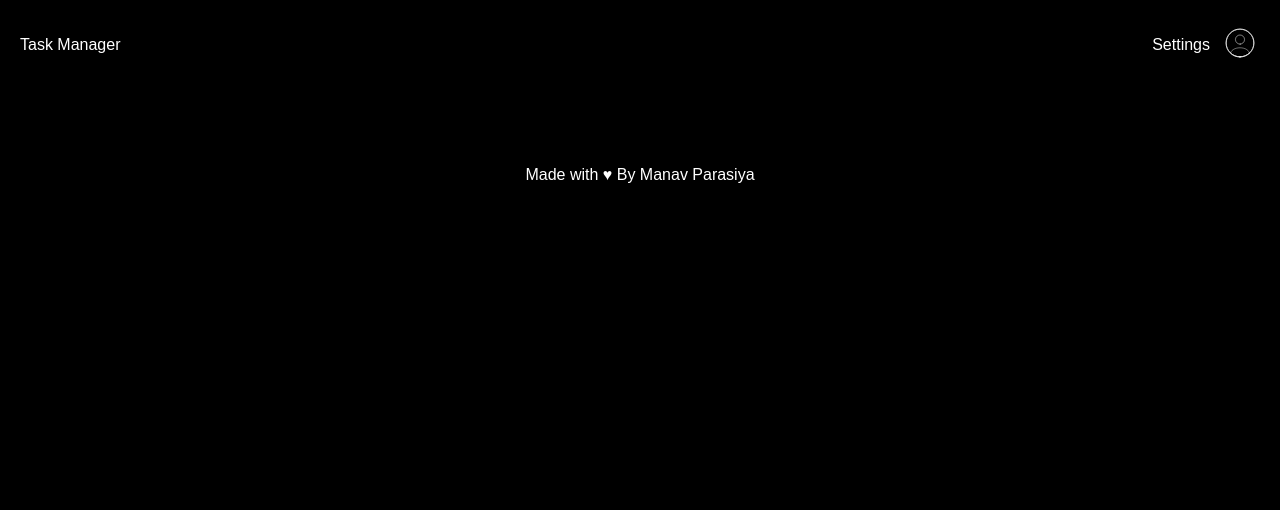
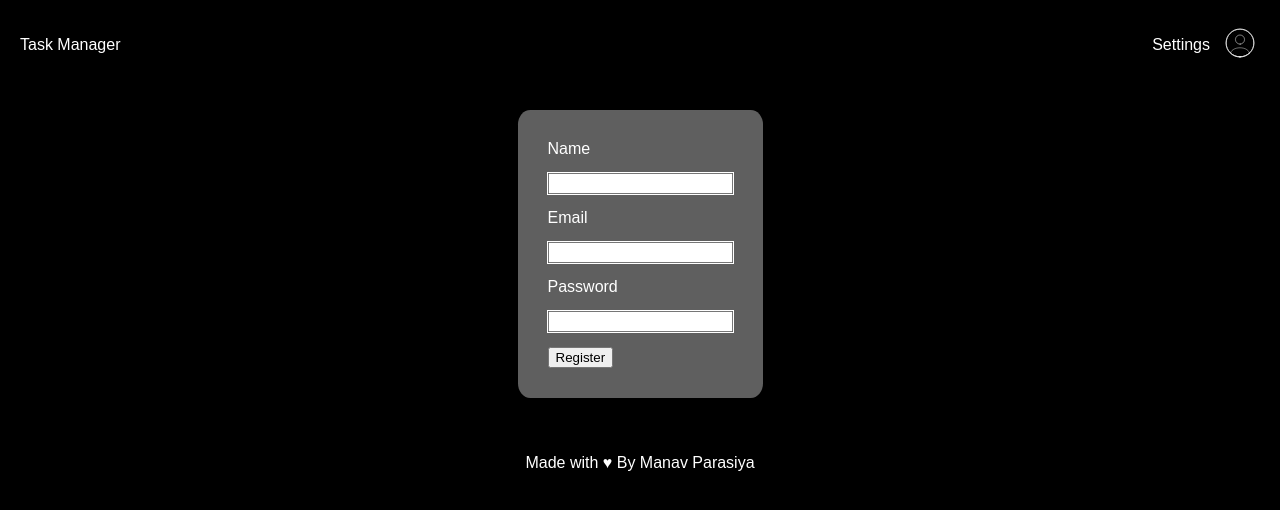
Before and after one commit to manav-parasiya/task-manager, a React (Vite) app in the folder frontend/: page /register in a window 1280 px wide. Shown: the top 510 px of the page. Built offline with nearby package versions, Linux system fonts and the light colour scheme.

Commit message:
Login and Register Screen

```diff
--- a/frontend/src/pages/Login.jsx
+++ b/frontend/src/pages/Login.jsx
@@ -1,18 +1,55 @@
-import React from 'react'
+import React, { useState } from 'react'
 
 import '../styles/login.css';
 
 function Login() {
+
+
+  // const [form,setForm] = useState({
+  //   email : '',
+  //   password: '',
+  // }); - Tried but failed to implemtn
+
+  const [email, setEmail] = useState('')
+  const [password, setPassword] = useState('')
+  // const updateEmail = (e) => {
+  //   setForm((prev) => {
+  //     console.log('prev ===>', prev);
+  //     email: e?.target.value
+  //   })
+
+  // }
+  // const updatePassword = (e) => {
+  //   setForm(() =>{
+  //     password: e?.target.value
+  //   })
+
+  // }  - Tried but failed to implemtn
+
+  const updateEmail = (e) => {
+    setEmail(e?.target.value)
+
+  }
+  const updatePassword = (e) => {
+    setPassword(e?.target.value)
+
+  }
+
+  const submitForm = (e) => {
+    e.preventDefault();
+    console.log('email ===>', email, 'password ====>', password);
+  }
   return (
     <>
       <div className='login-section container'>
         <div className="login-card-container">
           <div className="login-card">
-            <form action="" method="post">
-              <label htmlFor="email">EmailL</label>
-              <input type="email" name="email" id="email" />
+            <form action="" method="post" onSubmit={(e) => submitForm(e)}>
+              <label htmlFor="email">Email</label>
+              <input type="email" onChange={(e) => updateEmail(e)} name="email" id="email" defaultValue={email} />
               <label htmlFor="password">Password</label>
-              <input type="password" name="password" id="password" />
+              <input type="password" onChange={(e) => updatePassword(e)} name="password" id="password" defaultValue={password} />
+              <button type="submit">Login</button>
             </form>
           </div>
 
@@ -21,5 +58,4 @@ function Login() {
     </>
   )
 }
-
 export default Login
--- a/frontend/src/pages/Register.jsx
+++ b/frontend/src/pages/Register.jsx
@@ -1,10 +1,76 @@
-import React from 'react'
+import React, { useState } from 'react'
+import axios from 'axios';
 
 function Register() {
+
+
+  const [name, setName] = useState('')
+  const [email, setEmail] = useState('')
+  const [password, setPassword] = useState('')
+
+  const updateName = (e) => {
+    setName(e?.target.value)
+  }
+
+  const updateEmail = (e) => {
+    setEmail(e?.target.value)
+  }
+
+  const updatePassword = (e) => {
+    setPassword(e?.target.value)
+  }
+
+  const submitForm = async (e) => {
+    e.preventDefault();
+    console.log('email ===>', email, 'password ====>', password, 'name ===>', name);
+
+    const myHeaders = new Headers();
+    myHeaders.append("Content-Type", "application/json");
+
+    const raw = JSON.stringify({
+      "name": "manav256",
+      "email": "testemail@example.com",
+      "password": "12345678"
+    });
+
+    const requestOptions = {
+      method: "POST",
+      headers: myHeaders,
+      body: raw,
+      redirect: "follow"
+    };
+
+    const result = await axios({
+      method: 'post',
+      url: 'https://task-manager-production-4c2f.up.railway.app/v1/api/register',
+      data: {
+        name: name,
+        email: email,
+        password: password,
+      },
+    });
+
+    console.log('result ====>',result);
+  }
   return (
     <>
-      <div className='register-section container'>
+      <div className='login-section container'>
+        <div className="login-card-container">
+          <div className="login-card">
+            <form action="" method="post" onSubmit={(e) => submitForm(e)}>
+              <label htmlFor="name">Name</label>
+              <input type="text" onChange={(e) => updateName(e)} name="name" id="name" defaultValue={name} />
+              <label htmlFor="email">Email</label>
+              <input type="email" onChange={(e) => updateEmail(e)} name="email" id="email" defaultValue={email} />
+              <label htmlFor="password">Password</label>
+              <input type="password" onChange={(e) => updatePassword(e)} name="password" id="password" defaultValue={password} />
+              <button type="submit">Register
 
+              </button>
+            </form>
+          </div>
+
+        </div>
       </div>
     </>
   )
--- a/frontend/src/styles/login.css
+++ b/frontend/src/styles/login.css
@@ -1,8 +1,26 @@
+.login-section{
+    display: flex;
+    justify-content: center;
+    align-items: center;
+}
 .login-card-container{
     display: flex;
     justify-content: center;
     align-items: center;
 
-    max-width: 800px;
+}
+
+.login-card{
     background-color: #5f5f5f;
+    border-radius: 5%;
+
+    padding: 30px;
+
+    form input {
+      display: block;
+      margin-top: 15px;
+      margin-bottom: 15px;
+
+      outline: 1px solid #fff;
+    }
 }
```
